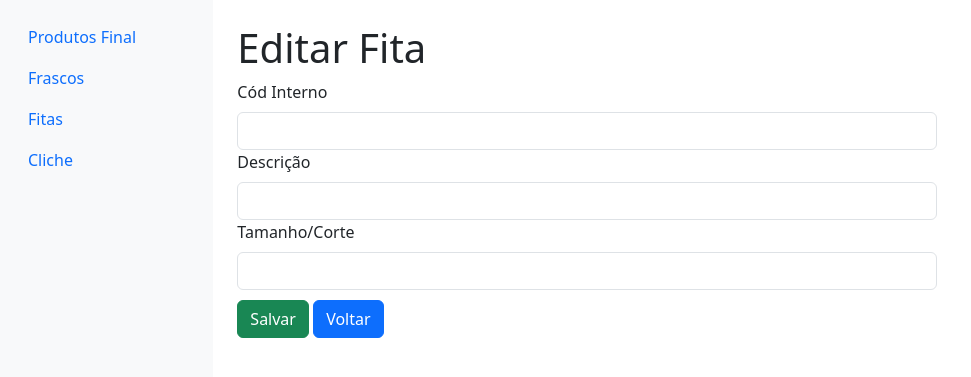
After one commit to gabriel-lacerdaa/ProjetoRacional, a Flask app: page /fitas/editar in a window 1280 px wide. The commit adds this page. Shown: the top 377 px of the page, without its empty margins (0-971 px from the left). Run offline with Flask 3, Linux system fonts and the light colour scheme; some libraries are stand-ins or nearby versions.

Commit message:
cadastro de fitas finalizado

```diff
--- a/fitas/fitas.py
+++ b/fitas/fitas.py
@@ -25,8 +25,40 @@ def salvarFita():
     if not form.validate_on_submit():
         flash('Dados invalidos')
         return redirect(url_for('fitas.newFita'))
-    fita = Fitas(codigo_interno=form['codigo_interno'].data, descricao=form['descricao'].data, tamanho_corte_mm=form['tamanho_corte'].data)
+    fita = Fitas(codigo_interno=form['codigo_interno'].data, descricao=form['descricao'].data, tamanho_corte_mm=form['tamanho_corte_mm'].data)
     db.session.add(fita)
     db.session.commit()
     flash('Fita cadastrada com sucesso!')
     return redirect(url_for('fitas.allFitas'))
+
+
+@fitas_blueprint.route('/fitas/editar')
+def editarFita():
+    id = request.args.get('id')
+    fita = Fitas.query.filter_by(id=id).first()
+    form = FormularioFita()
+    form.process(obj=fita)
+    return render_template('editar_fita.html', titulo='Editar Fita', form=form, id=id)
+
+@fitas_blueprint.route('/fitas/editar/salvar', methods=['POST'])
+def salvarEdicao():
+    id = request.form['id']
+    fita = Fitas.query.filter_by(id=id).first()
+    form = FormularioFita(request.form)
+    if not form.validate_on_submit():
+        flash('Dados invalidos')
+        return redirect(url_for('fitas.editarFita', id=id))
+    fita.codigo_interno = form['codigo_interno'].data
+    fita.descricao = form['descricao'].data
+    fita.tamanho_corte_mm = form['tamanho_corte_mm'].data
+    db.session.add(fita)
+    db.session.commit()
+    return redirect(url_for('fitas.allFitas'))
+
+@fitas_blueprint.route('/fitas/deletar')
+def deletarFita():
+    id_fita = request.args.get("id")
+    Fitas.query.filter_by(id=int(id_fita)).delete()
+    db.session.commit()
+    flash("Fita deletada com sucesso!")
+    return redirect(url_for('fitas.allFitas'))
--- /dev/null
+++ b/fitas/templates/editar_fita.html
@@ -0,0 +1,27 @@
+{% extends 'template_principal.html' %}
+
+{% block conteudo %}
+<h1>{{ titulo }}</h1>
+    <form action="{{ url_for('fitas.salvarEdicao') }}" method="post">
+        <fieldset>
+            {{ form.csrf_token() }}
+            <input type="hidden" name="id" value="{{ id }}">
+            <div class="form-group inputBox">
+                {{ form.codigo_interno.label(class="form-label") }}
+                {{ form.codigo_interno(class="form-control") }}
+            </div>
+            <div class="form-group inputBox">
+                {{ form.descricao.label(class="form-label") }}
+                {{ form.descricao(class="form-control") }}
+            </div>
+            <div class="form-group inputBox">
+                {{ form.tamanho_corte_mm.label(class="form-label") }}
+                {{ form.tamanho_corte_mm(class="form-control") }}
+            </div>
+            <div style="margin-top: 10px;">
+                {{ form.salvar(class="btn btn-success") }}
+                <a class="btn btn-primary" href="{{ url_for('fitas.allFitas') }}">Voltar</a>
+            </div>
+        </fieldset>
+    </form>
+{% endblock %}
--- a/fitas/templates/fitas.html
+++ b/fitas/templates/fitas.html
@@ -22,8 +22,8 @@
         <td>{{ fita.descricao }}</td>
         <td>{{ fita.tamanho_corte_mm }}</td>
         <td>
-          <a href="#" type="button" class="btn btn-outline-primary">Editar</a>
-          <a href="#" type="button" class="btn btn-outline-danger">Deletar</a>
+          <a href="{{ url_for('fitas.editarFita', id=fita.id) }}" type="button" class="btn btn-outline-primary">Editar</a>
+          <a href="{{ url_for('fitas.deletarFita', id=fita.id) }}" type="button" class="btn btn-outline-danger">Deletar</a>
         </td>
       </tr>
       {% endfor %}
--- a/fitas/templates/nova_fita.html
+++ b/fitas/templates/nova_fita.html
@@ -24,8 +24,8 @@
               {{ form.descricao(class="form-control") }}
             </div>
             <div class="form-group inputBox">
-              {{ form.tamanho_corte.label(class="form-label") }}
-              {{ form.tamanho_corte(class="form-control") }}
+              {{ form.tamanho_corte_mm.label(class="form-label") }}
+              {{ form.tamanho_corte_mm(class="form-control") }}
             </div>
             <div style="margin-top: 10px;">
               {{ form.salvar(class="btn btn-primary") }}
--- a/helpers.py
+++ b/helpers.py
@@ -10,5 +10,5 @@ class FormularioFrasco(FlaskForm):
 class FormularioFita(FlaskForm):
     codigo_interno = StringField('Cód Interno',  [validators.DataRequired(), validators.Length(min=5, max=255)], render_kw={'autocomplete': 'off'})
     descricao = StringField('Descrição',  [validators.DataRequired(), validators.Length(min=5, max=255)], render_kw={'autocomplete': 'off'})
-    tamanho_corte = FloatField('Tamanho/Corte',  [validators.DataRequired(), validators.NumberRange(min=0.1, max=10000.0)], render_kw={'autocomplete': 'off'})
+    tamanho_corte_mm = FloatField('Tamanho/Corte',  [validators.DataRequired(), validators.NumberRange(min=0.1, max=10000.0)], render_kw={'autocomplete': 'off'})
     salvar = SubmitField('Salvar')
```
